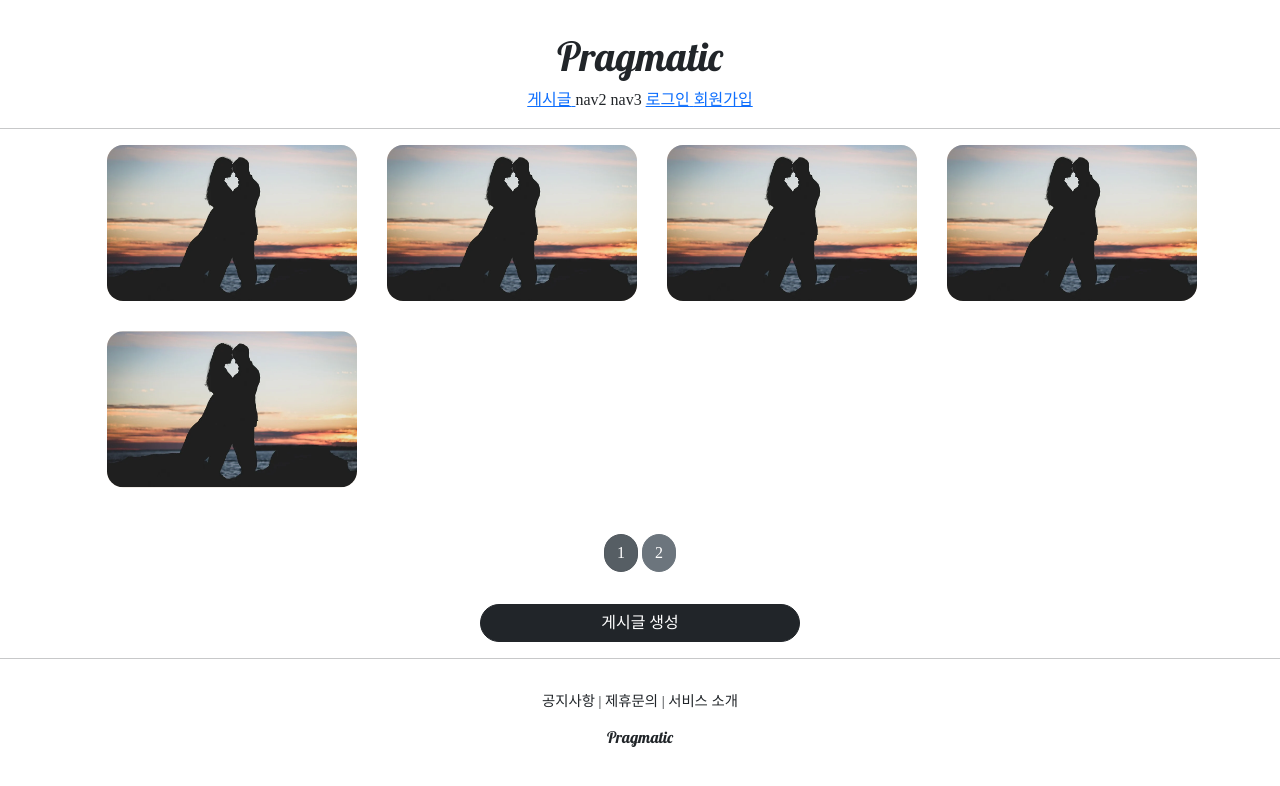
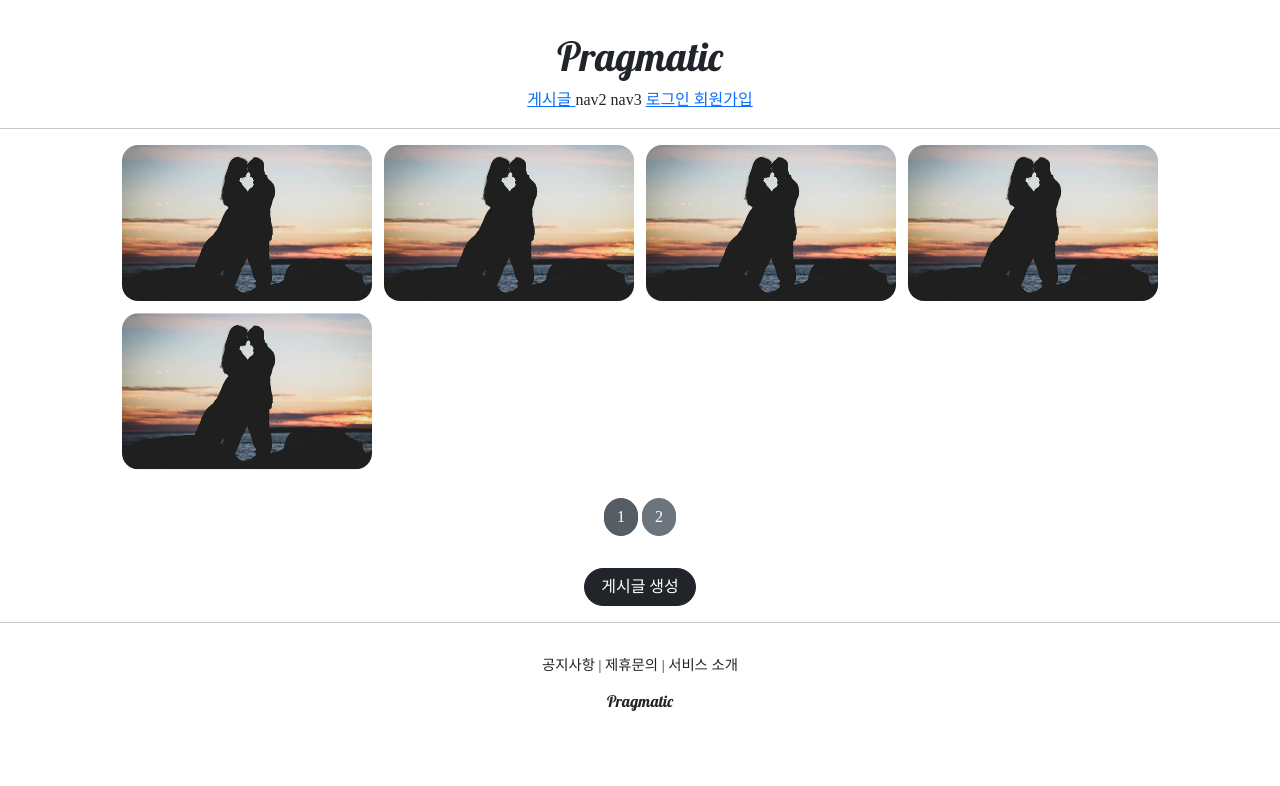
Before and after one commit to choijinan/pragmatic, a Django app: page /articles/list/ in a window 1280 px wide. Shown: the top 786 px of the page. Run offline with Django 3.2, Linux system fonts and the light colour scheme; data comes from the database, SQL or seed files in the repository; both versions use the stored data as it was after the commit; some libraries are stand-ins or nearby versions.

Commit message:
django course 39

```diff
--- a/articleapp/templates/articleapp/list.html
+++ b/articleapp/templates/articleapp/list.html
@@ -5,9 +5,18 @@
 {% block content %}
 
 <style>
+
+    .container {
+        padding: 0;
+        margin: 0 auto;
+    }
+
+    .container a {
+        width: 45%;
+        max-width: 250px;
+    }
+
     .container div {
-      width: 250px;
-      background-color: antiquewhite;
       display: flex;
       justify-content: center;
       align-items: center;
@@ -38,7 +47,7 @@
     {% include 'snippets/pagination.html' with page_obj=page_obj %}
 
     <div style="text-align: center">
-        <a href="{% url 'articleapp:create' %}" class="btn btn-dark rounded-pill col-3 mt-3 md-3">
+        <a href="{% url 'articleapp:create' %}" class="btn btn-dark rounded-pill mt-3 md-3 px-3">
             게시글 생성
         </a>
     </div>
--- a/static/base.css
+++ b/static/base.css
@@ -15,3 +15,10 @@
     text-align: center;
     margin-top: 2rem;
 }
+
+@media screen and (max-width: 500px) {
+    html {
+        font-size: 13px;
+
+    }
+}
--- a/static/js/magicgrid.js
+++ b/static/js/magicgrid.js
@@ -277,7 +277,7 @@ MagicGrid.prototype.listen = function listen () {
 let magicGrid = new MagicGrid({
   container: '.container',
   animate: true,
-  gutter: 30,
+  gutter: 12,
   static: true,
   useMin: true
 });
--- a/templates/head.html
+++ b/templates/head.html
@@ -2,6 +2,7 @@
 
 <head>
     <meta charset="UTF-8">
+    <meta name="viewport" content="width=device-width, initial-scale=1, shrink-to-fit=no">
     <title>Pragmatic</title>
 
     <!-- bootstrap link -->
```
Also changed, not shown: db.sqlite3, media/article/couple_EjOBJXw.webp (added), media/article/couple_Iz14ehD.webp (added), media/article/couple_N9h8jF4.webp (added), media/article/couple_hJW2cZN.webp (added), media/article/couple_zNthxnY.webp (added).
